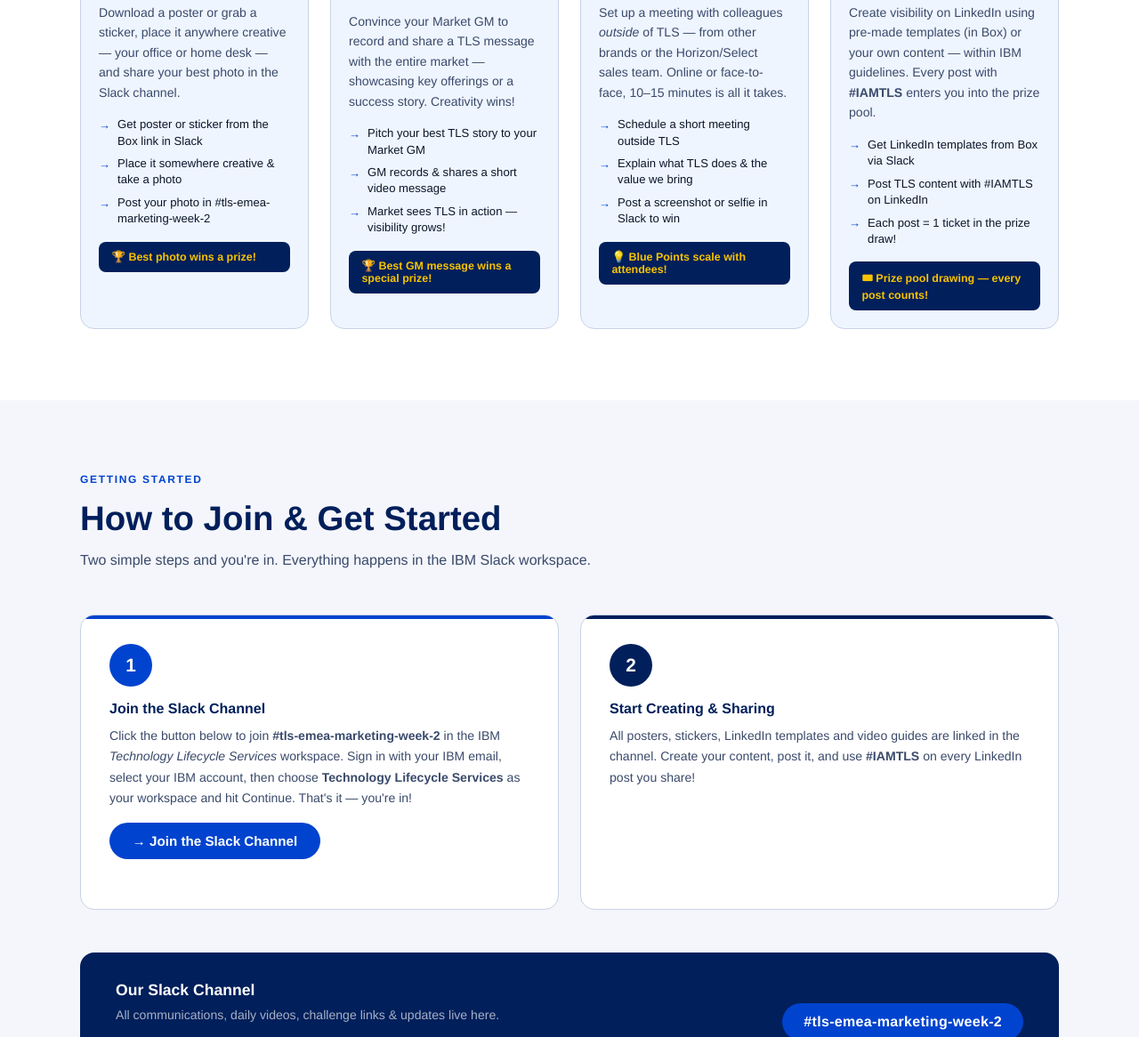
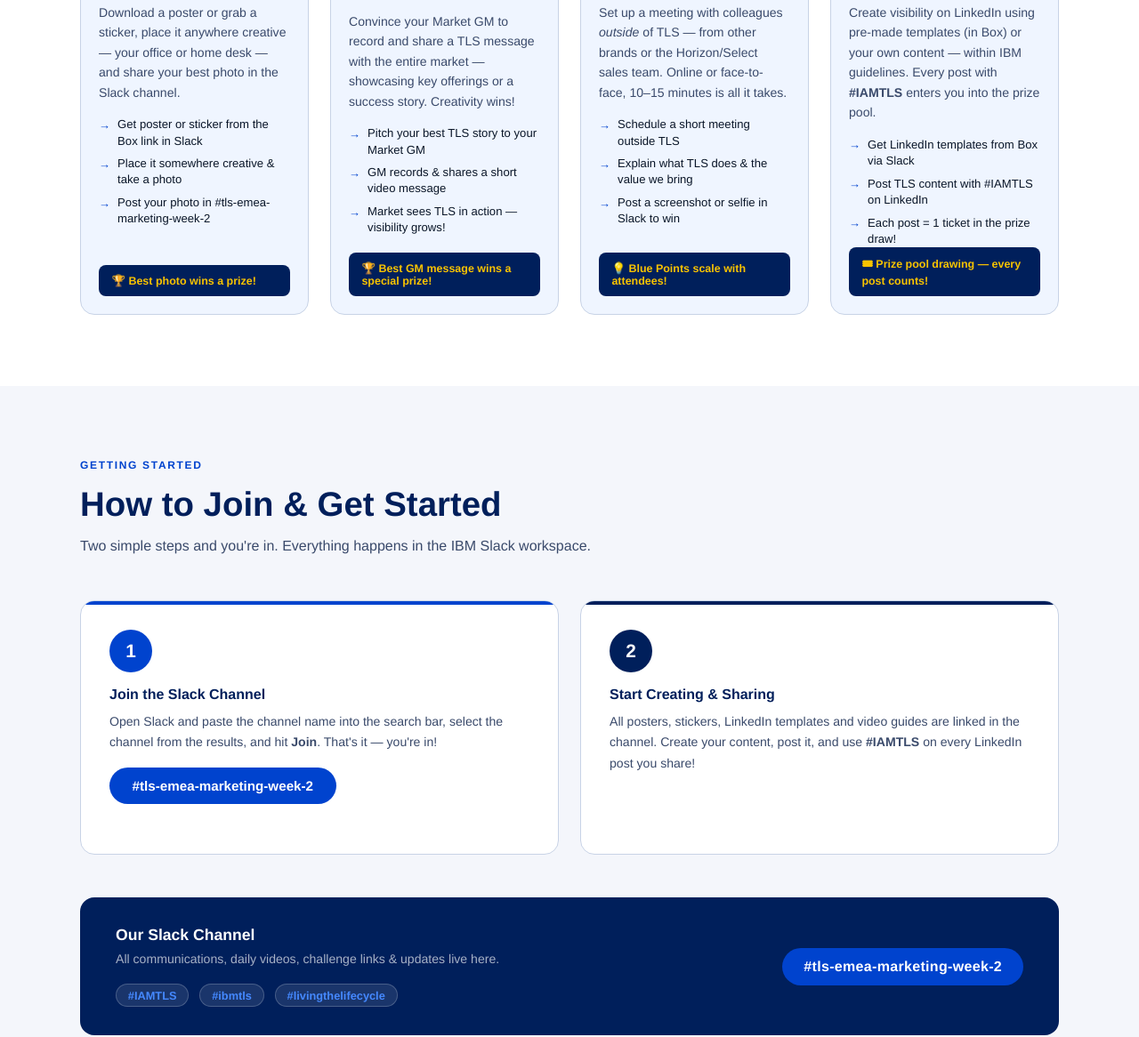
Before and after one commit to ronebken/tls-emea-marketing-week, a plain HTML site: page index.html in a window 1280 px wide. Shown: the part 1384-2550 px from the top of the page at 89% size. Drawn offline with Linux system fonts and the light colour scheme.

Commit message:
small changes

```diff
--- a/index.html
+++ b/index.html
@@ -213,6 +213,7 @@
       background: var(--navy);
       padding: 1.25rem;
       display: flex; align-items: center; gap: .75rem;
+      min-height: 72px;
     }
     .card-header.c2 { background: var(--blue); }
     .card-header.c3 { background: var(--blue-mid); }
@@ -234,7 +235,8 @@
     }
     .card-gif-wrap img { width: 100%; height: 220px; object-fit: cover; object-position: center; }
     .challenge-card:nth-child(2) .card-gif-wrap img { height: 230px; object-position: calc(50% - 6px) calc(50% - 6px); }
-    .card-body { padding: 1.25rem; }
+    .challenge-card { display: flex; flex-direction: column; }
+    .card-body { padding: 1.25rem; display: flex; flex-direction: column; flex: 1; }
     .card-desc { font-size: .88rem; color: var(--text-mid); line-height: 1.6; margin-bottom: 1rem; }
     .card-steps { list-style: none; display: flex; flex-direction: column; gap: .45rem; }
     .card-steps li {
@@ -246,7 +248,8 @@
       color: var(--blue); font-weight: 700; flex-shrink: 0; margin-top: .05rem;
     }
     .card-prize {
-      margin-top: 1rem;
+      margin-top: auto;
+      padding-top: 1rem;
       background: var(--navy);
       border-radius: 8px;
       padding: .6rem .9rem;
@@ -642,10 +645,8 @@
       <div class="join-step s1 fade-up">
         <div class="step-num">1</div>
         <h3>Join the Slack Channel</h3>
-        <p>Click the button below to join <strong>#tls-emea-marketing-week-2</strong> in the IBM <em>Technology Lifecycle Services</em> workspace. Sign in with your IBM email, select your IBM account, then choose <strong>Technology Lifecycle Services</strong> as your workspace and hit Continue. That's it — you're in!</p>
-        <a class="join-link-btn" href="https://join.slack.com/share/enQtMTA2NTY4NDM2MDM3MTctZTQxMTZkMmQ1NzVkMjMwMjVkYzRmMjlmNDI0M2RjMGExNzE1ZTM4MjdlNDQ5ZTRjYmJiNGRhNWM1ZDNkNTVlZQ" target="_blank">
-          → Join the Slack Channel
-        </a>
+        <p>Open Slack and paste the channel name into the search bar, select the channel from the results, and hit <strong>Join</strong>. That's it — you're in!</p>
+        <div class="join-link-btn" style="cursor:default;margin-top:1rem;">#tls-emea-marketing-week-2</div>
       </div>
       <div class="join-step s2 fade-up">
         <div class="step-num">2</div>
```
Also changed, not shown: teaser-thumbnail.svg (added).
